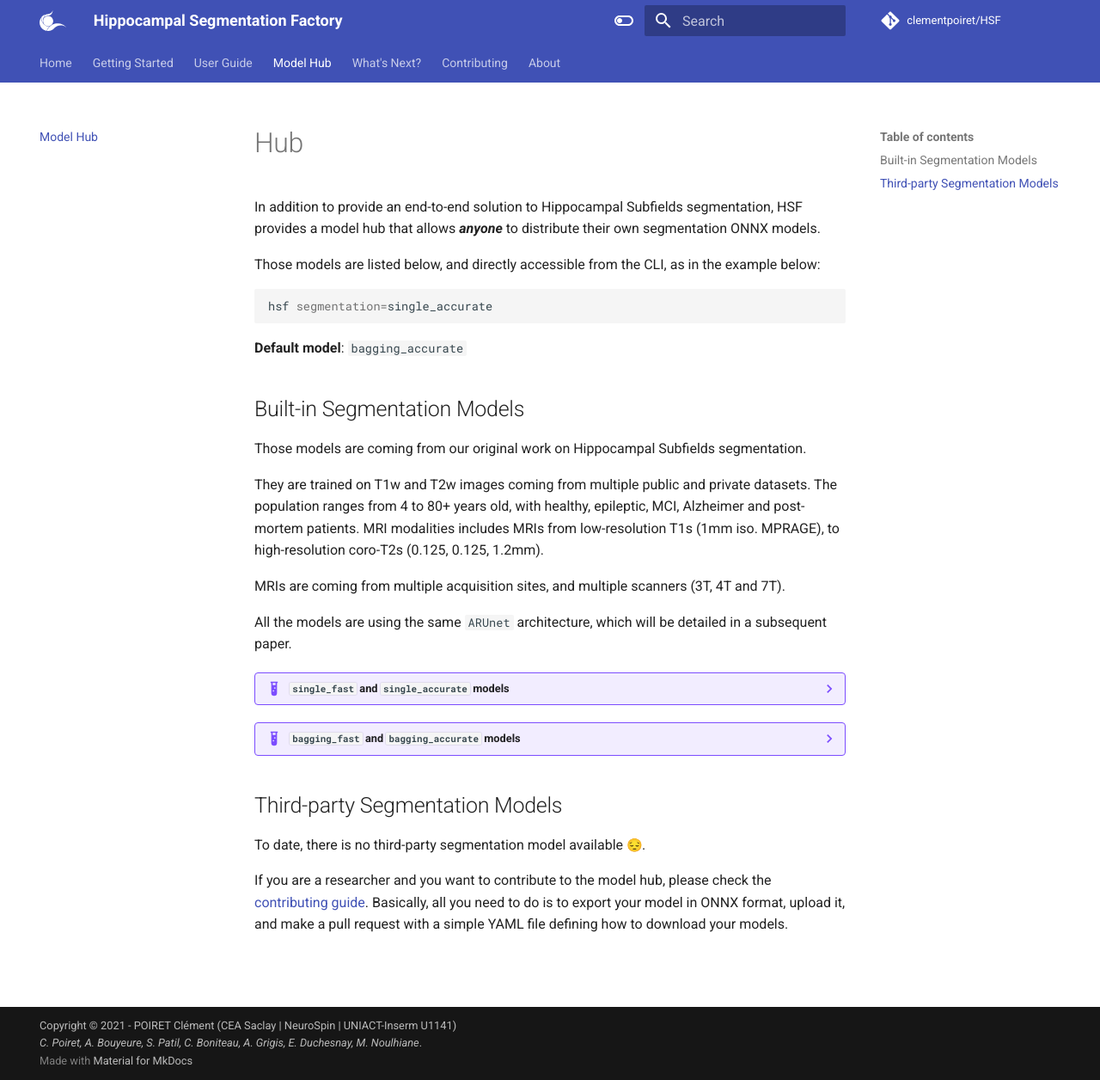
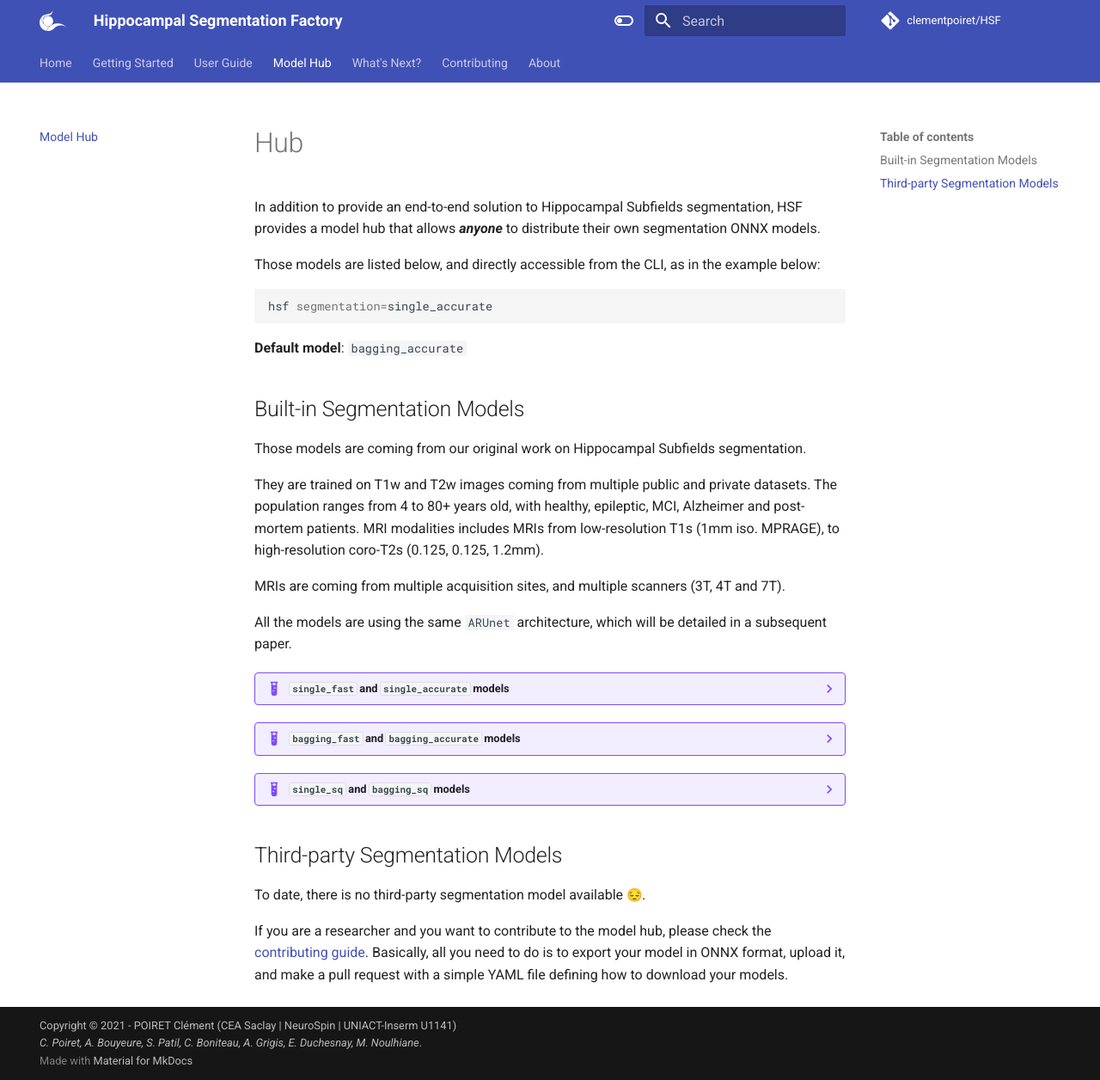
Before and after one commit to clementpoiret/HSF, an MkDocs documentation site: the page built from docs/model-hub.md, in a window 1280 px wide and 1256 px high. Shown: the whole window at 86% size. Built offline with MkDocs 1.6.1 and Material for MkDocs 9.7.7, drawn with Linux system fonts in a browser that asks for light colours; emoji names are drawn with the system emoji font; comment, search, counter and statistics services are not loaded; the version menu is left out.

Commit message:
[MODELS] Added sparse int8-quantized models

```diff
--- a/docs/model-hub.md
+++ b/docs/model-hub.md
@@ -48,10 +48,10 @@ All the models are using the same `ARUnet` architecture, which will be detailed
     Test-time augmentation also allows the computation of an uncertainty map to analyze
     the quality of the resulting segmentation.
 
-<!-- ??? example "`bagging_sparse` and `bagging_sparseqat` models"
+??? example "`single_sq` and `bagging_sq` models"
 
-    Those are the two most advanced methods. Inference is done with 5 models trained
-    on different subsets of the dataset (random sampling with replacement).
+    Those are the two most advanced methods. Inference is done with 1 or 5 models
+    trained on different subsets of the dataset (random sampling with replacement).
 
     This allows to have models with different learned properties, offering a better
     segmentation, but a slower inference compared to the classic `single_*` models.
@@ -60,16 +60,16 @@ All the models are using the same `ARUnet` architecture, which will be detailed
     the computational cost of the inference while retaining an optimal sub-model
     following the lottery ticket hypothesis.
 
-    The `sparseqat` method also includes Quantization Aware Training to improve even
+    The `sq` method also includes Quantization Aware Training to improve even
     more the efficiency of the inference.
 
     Those methods are appropriate for recent hardware supporting efficient computations
     on sparse vectors. Int8 Quantization is better used on hardware supporting fast
     int8 matrix computations. For example, on a CPU supporting the AVX512-VNNI vector
-    instruction set, your best bet is to use the `bagging_sparseqat` segmentation method.
+    instruction set, your best bet is to use the `bagging_sq` segmentation method.
 
     Test-time augmentation also allows the computation of an uncertainty map to analyze
-    the quality of the resulting segmentation. -->
+    the quality of the resulting segmentation.
 
 ## Third-party Segmentation Models
 
--- a/pyproject.toml
+++ b/pyproject.toml
@@ -28,7 +28,7 @@ hydra-core = "^1.1.1"
 wget = "^3.2"
 antspyx = ">0.2.9"
 xxhash = "^2.0.2"
-rich = "^11.0.0"
+rich = ">11.0.0"
 deepsparse = ">0.8.0, <1.0.0"
 
 [tool.poetry.dev-dependencies]
```
Also changed, not shown: LAST_CHANGELOG.md (+1 -0 lines), docs/about/release-notes.md (+6 -2 lines), docs/index.md (+1 -1 lines), docs/user-guide/configuration.md (+8 -3 lines), README.rst, 3 other files.
